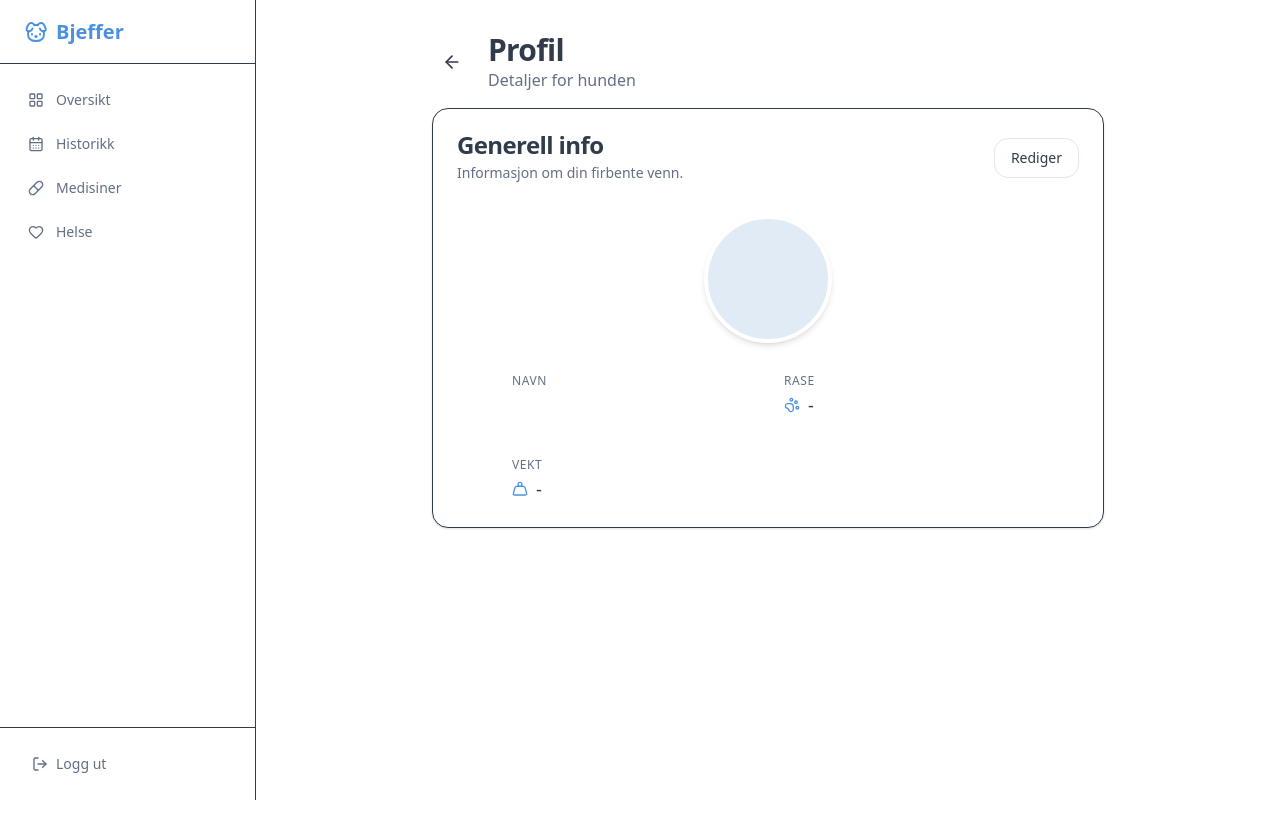
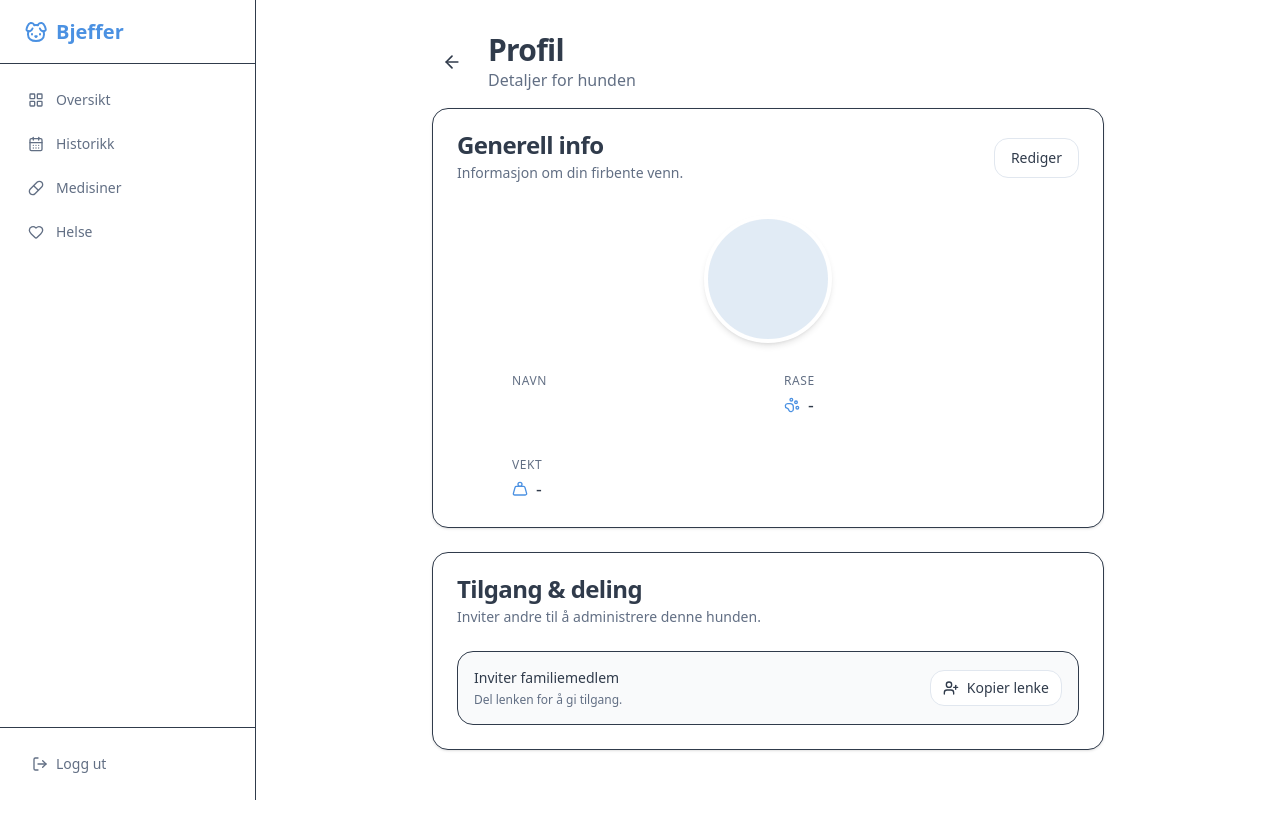
Before and after one commit to trymsn1992-dev/hunde-medisin, a Next.js app: page /dog/1/profile in a window 1280 px wide. Shown: the top 838 px of the page. Before the commit the page ends 800 px from the top, so only its background shows below. Built offline with nearby package versions, Linux system fonts and the light colour scheme; no server answers; the database is empty.

Commit message:
feat(ui): Add invite section to dog profile

```diff
--- a/app/(dashboard)/dog/[id]/profile/page.tsx
+++ b/app/(dashboard)/dog/[id]/profile/page.tsx
@@ -7,7 +7,7 @@ import { Button } from "@/components/ui/button"
 import { Input } from "@/components/ui/input"
 import { Label } from "@/components/ui/label"
 import { Card, CardContent, CardHeader, CardTitle, CardDescription } from "@/components/ui/card"
-import { Loader2, Camera, Upload, PawPrint, Weight, ArrowLeft } from "lucide-react"
+import { Loader2, Camera, Upload, PawPrint, Weight, ArrowLeft, UserPlus } from "lucide-react"
 import { updateDogProfile } from "@/app/actions/dogs"
 import Link from "next/link"
 
@@ -263,6 +263,31 @@ export default function DogProfilePage() {
                     )}
                 </CardContent>
             </Card>
+            {/* ACCESS CARD */}
+            <Card>
+                <CardHeader>
+                    <CardTitle>Tilgang & deling</CardTitle>
+                    <CardDescription>Inviter andre til å administrere denne hunden.</CardDescription>
+                </CardHeader>
+                <CardContent>
+                    <div className="flex flex-col gap-4">
+                        <div className="flex items-center justify-between p-4 bg-muted/50 rounded-lg border">
+                            <div className="space-y-1">
+                                <p className="font-medium text-sm">Inviter familiemedlem</p>
+                                <p className="text-xs text-muted-foreground">Del lenken for å gi tilgang.</p>
+                            </div>
+                            <Button variant="outline" size="sm" onClick={() => {
+                                const url = `${window.location.origin}/join/${dog?.invite_code}`
+                                navigator.clipboard.writeText(url)
+                                alert("Invitasjonslenke kopiert! Send den til de som skal ha tilgang.")
+                            }}>
+                                <UserPlus className="mr-2 h-4 w-4" />
+                                Kopier lenke
+                            </Button>
+                        </div>
+                    </div>
+                </CardContent>
+            </Card>
         </div>
     )
 }
```
